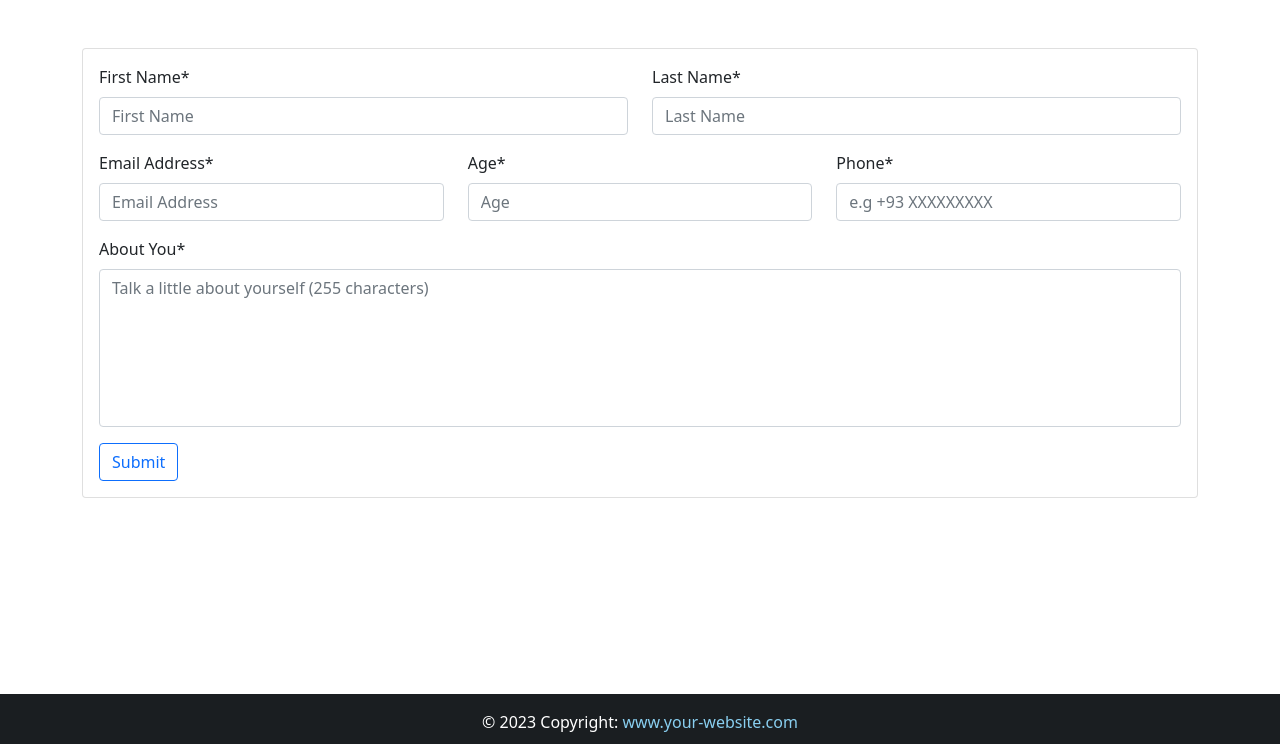
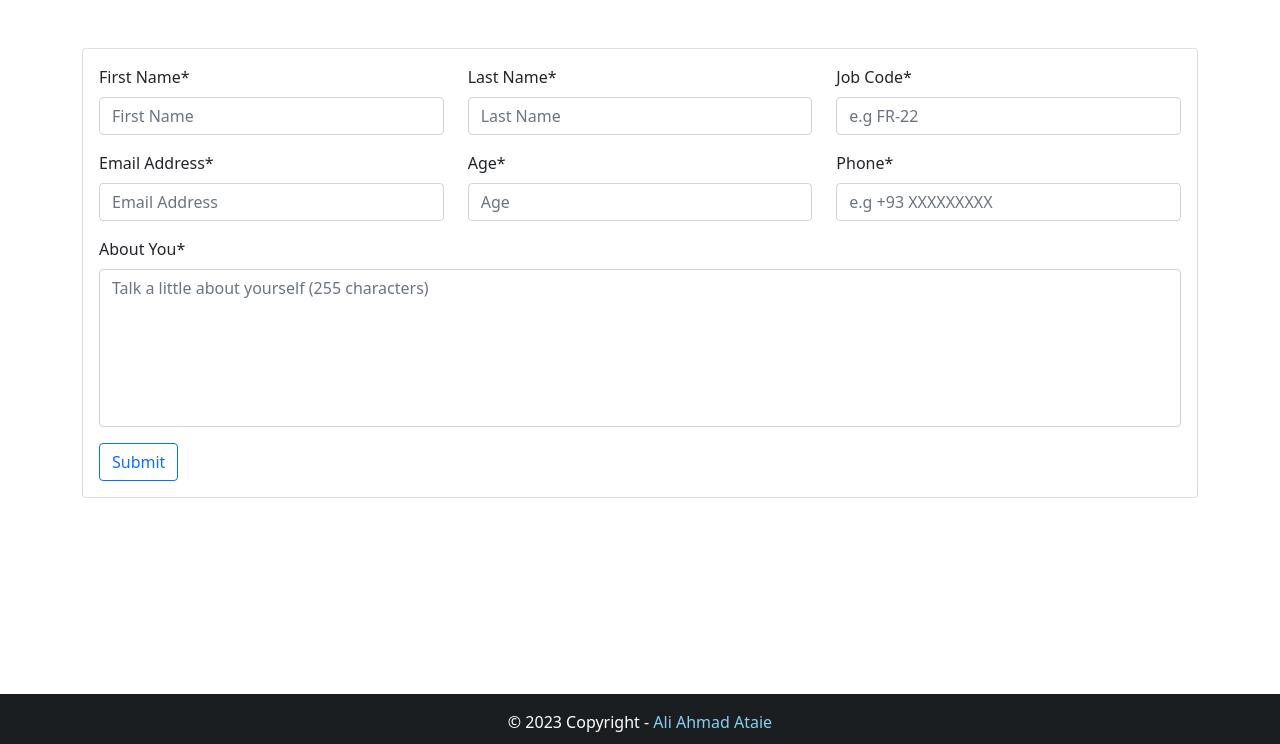
Before and after one commit to iamaliataie/django-human-resources, a Django app: page / in a window 1280 px wide. Shown: the part 56-800 px from the top of the page. Run offline with Django 4.2, Linux system fonts and the light colour scheme; some libraries are stand-ins or nearby versions.

Commit message:
dd situation field to Candidate model and modified dashboard ui

```diff
--- a/App/forms.py
+++ b/App/forms.py
@@ -1,6 +1,14 @@
 from django import forms
 from django.core.validators import RegexValidator, integer_validator
 from .models import Candidate
+
+class Uppercase(forms.CharField):
+    def to_python(self, value):
+        return value.upper()
+
+class Lowercase(forms.CharField):
+    def to_python(self, value):
+        return value.lower()
 
 class CandidateForm(forms.ModelForm):
 
@@ -23,7 +31,13 @@ class CandidateForm(forms.ModelForm):
                 ],
         widget=forms.TextInput(attrs={'placeholder': 'Last Name'})
     )
-    email = forms.CharField(
+    job = Uppercase(
+        label="Job Code",
+        min_length=5,
+        max_length=5,
+        widget=forms.TextInput(attrs={'placeholder': 'e.g FR-22'})
+    )
+    email = Lowercase(
         label="Email Address",
         max_length=100,
         validators=[
@@ -46,7 +60,7 @@ class CandidateForm(forms.ModelForm):
     )
     class Meta:
         model = Candidate
-        fields = ["first_name", "last_name", "email", 'age', "phone", "messages"]
+        fields = ["first_name", "last_name", "job", "email", 'age', "phone", "messages"]
 
         widgets = {
             "phone": forms.TextInput(
--- a/App/models.py
+++ b/App/models.py
@@ -2,14 +2,26 @@ from django.db import models
 
 # Create your models here.
 
+SITUATION = (
+    ('Pending', 'Pending'),
+    ('Approved', 'Approved'),
+    ('Rejected', 'Rejected'),
+)
+
 class Candidate(models.Model):
     first_name = models.CharField(max_length=255)
     last_name = models.CharField(max_length=255)
+    job = models.CharField(max_length=10)
     email = models.EmailField(max_length=255)
     age = models.IntegerField(default=20,)
     phone = models.CharField(max_length=25)
     messages = models.TextField()
+    situation = models.CharField(max_length=20, default='Pending', choices=SITUATION, null=True,)
     created_on = models.DateTimeField(auto_now_add=True)
 
     def __str__(self) -> str:
         return self.first_name + ' ' + self.last_name
+
+    def clean(self) -> None:
+        self.first_name = self.first_name.capitalize()
+        self.last_name = self.last_name.capitalize()
--- a/App/templates/base.html
+++ b/App/templates/base.html
@@ -34,9 +34,9 @@
     <!-- Footer -->
     <footer class="bg-dark text-center text-lg-start" id="footer" style="color: #fff;">
       <div class="text-center p-3" style="background-color: rgba(0, 0, 0, 0.2);">
-          &copy; {% now "Y" %} Copyright:
-          <a class="text-light" href="#" style="text-decoration: none;">
-              <span style="color: #89cff0;">www.your-website.com</span>
+          &copy; {% now "Y" %} Copyright -
+          <a class="text-light" target="_blank" href="https://ataie.dev" style="text-decoration: none;">
+              <span style="color: #89cff0;">Ali Ahmad Ataie</span>
           </a>
       </div>
     </footer>
--- a/App/templates/home.html
+++ b/App/templates/home.html
@@ -7,19 +7,22 @@
     <form method="post" class="card p-3 mt-3" novalidate>
         {% csrf_token %}
         <div class="row">
-            <div class="col col-6">
+            <div class="col-12 col-md-4">
                 {{ form.first_name|as_crispy_field }}
             </div>
-            <div class="col col-6">
+            <div class="col-12 col-md-4">
                 {{ form.last_name|as_crispy_field }}
             </div>
-            <div class="col-4">
+            <div class="col-12 col-md-4">
+                {{ form.job|as_crispy_field }}
+            </div>
+            <div class="col-12 col-md-4">
                 {{ form.email|as_crispy_field }}
             </div>
-            <div class="col-4">
+            <div class="col-12 col-md-4">
                 {{ form.age|as_crispy_field }}
             </div>
-            <div class="col-4">
+            <div class="col-12 col-md-4">
                 {{ form.phone|as_crispy_field }}
             </div>
             <div class="col-12">
@@ -34,12 +37,12 @@
             {% for message in messages %}
 
                 {% if message.tags == 'success' %}
-                    <div class="alert alert-primary alert-dismissible fade show" role="alert">
+                    <div class="alert alert-primary alert-dismissible fade show text-center" role="alert">
                         {{ message }}
                         <button type="button" class="btn-close" data-bs-dismiss="alert" aria-label="Close"></button>
                     </div>
                 {% else %}
-                    <div class="alert alert-warning alert-dismissible fade show" role="alert">
+                    <div class="alert alert-warning alert-dismissible fade show text-center" role="alert">
                         {{ message }}
                         <button type="button" class="btn-close" data-bs-dismiss="alert" aria-label="Close"></button>
                     </div>
--- a/App/views.py
+++ b/App/views.py
@@ -11,7 +11,7 @@ def home(request):
     if request.method == 'POST':
         if form.is_valid():
             form.save()
-            messages.success(request, "Candidate added successfully")
+            messages.success(request, "Your request was successful")
             return redirect('/')
         else:
             messages.error(request, "Something went wrong, please try again")
--- a/Candidates/settings.py
+++ b/Candidates/settings.py
@@ -31,6 +31,11 @@ ALLOWED_HOSTS = []
 # Application definition
 
 INSTALLED_APPS = [
+
+    # Jazzmin Dashboard
+    'jazzmin',
+
+    # Django prebuilt applications
     'django.contrib.admin',
     'django.contrib.auth',
     'django.contrib.contenttypes',
```
Also changed, not shown: App/admin.py (+25 -1 lines), App/migrations/0005_candidate_job.py (added), App/migrations/0006_candidate_situation.py (added).
